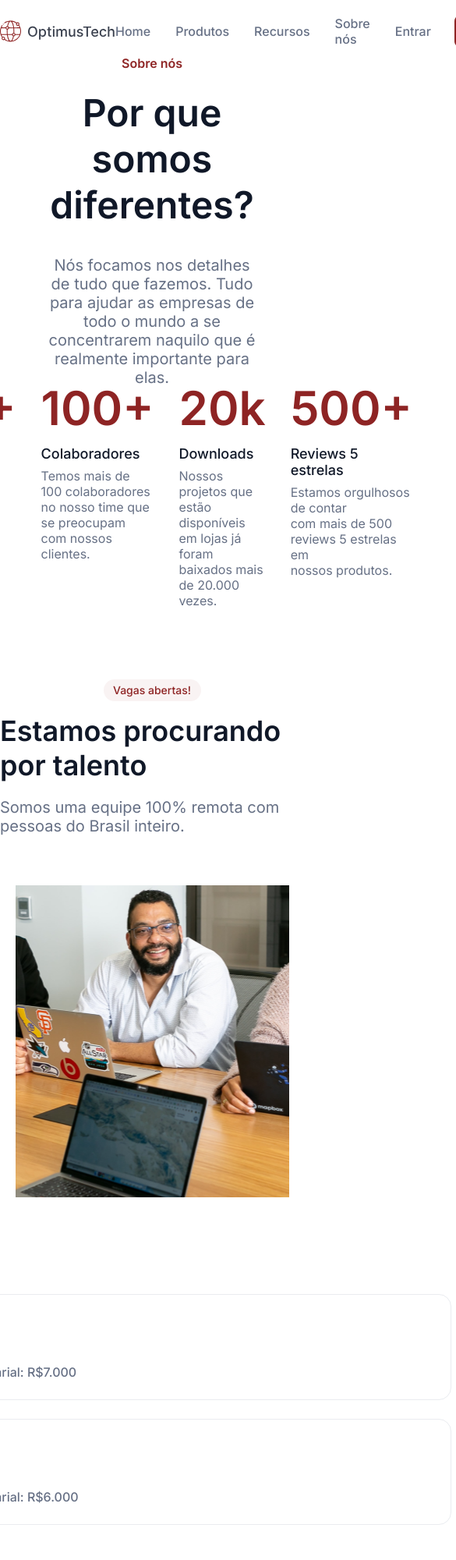
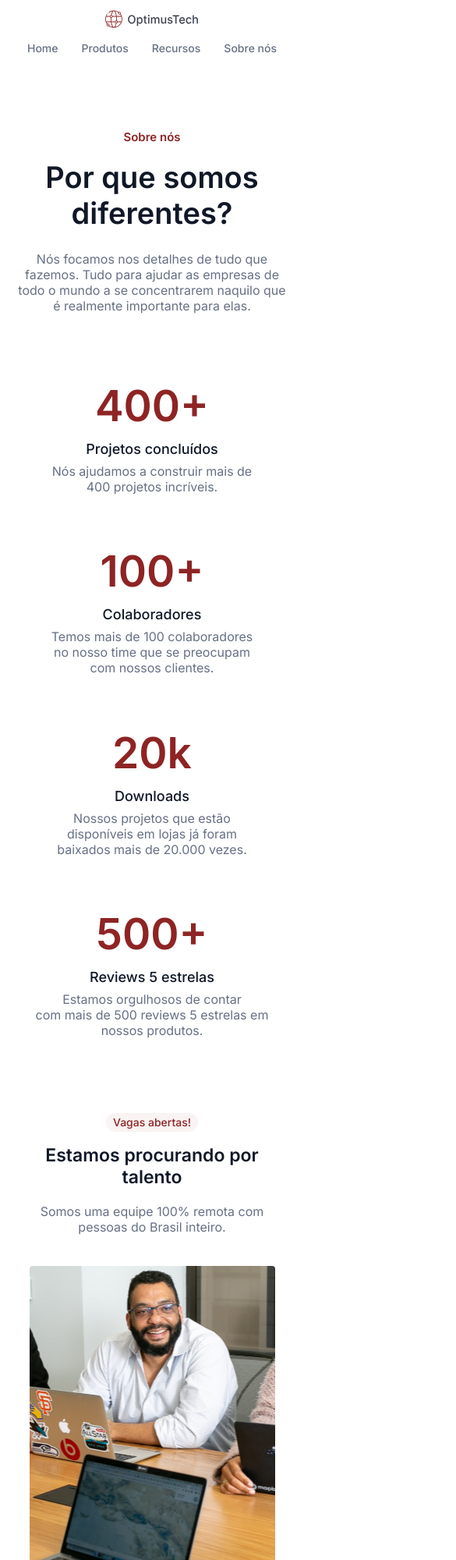
Before and after one commit to fRzGW/optimus-tech-girl-coding, a plain HTML site: page index.html in a window 390 px wide. Shown: the top 2000 px of the page at 78% size, 585 px wide, since content can reach past the window. Drawn offline with Linux system fonts and the light colour scheme.

Commit message:
Adicionando responsividade

```diff
--- a/index.html
+++ b/index.html
@@ -6,6 +6,7 @@
     <meta name="viewport" content="width=device-width, initial-scale=1.0">
     <title>OptimusTech</title>
     <link rel="stylesheet" href="style.css">
+    <link rel="stylesheet" media="screen and (max-width: 1200px)" href="mobile.css">
     <link rel="shortcut icon" href="./images/worldwide.svg" type="image/x-icon">
 </head>
 <body>
--- /dev/null
+++ b/mobile.css
@@ -0,0 +1,187 @@
+/* Header */
+
+header{
+  height: 80px;
+  text-align: center;
+  flex-direction: column;
+  align-items: center;
+  justify-content: space-around;
+}
+
+header img {
+  margin-top: 5px;
+  width: 120px;
+}
+
+header ul li, ul a, header a{
+  font-size: 14px;
+}
+
+header ul li a {
+  padding: 0 13px;
+}
+
+header ul li{
+  padding: 2px;
+  margin-right: 0;
+}
+
+header div{
+  display: none;
+}
+
+/* Cabeçalho */
+
+#cabecalho{
+  flex-direction: column;
+}
+
+#cabecalho .cabecalho-container{
+  width: 100%;
+}
+
+#cabecalho h1{
+  font-size: 15px;
+}
+
+#cabecalho h2{
+  margin-top: 19px;
+  font-size: 38px;
+  margin-bottom: 26px;
+}
+
+#cabecalho p{
+  width: 90%;
+  font-size: 16px;
+}
+
+/* Metricas */
+
+#metricas {
+  height: 100%;
+}
+
+#metricas .metricas-container {
+  flex-direction: column;
+  align-items: center;
+  text-align: center;
+  justify-content: space-between;
+}
+
+#metricas .metricas-container h1 {
+  font-size: 55px;
+}
+
+#metricas .metrica {
+  align-items: center;
+}
+
+/* Vagas */
+
+#vagas {
+  padding: 0 20px;
+  text-align: center;
+}
+
+#vagas .vagas-container .vagas-title {
+  width: 118px;
+  height: 24px;
+}
+
+#vagas .vagas-container h1 {
+  font-size: 23px;
+}
+
+#vagas .vagas-container p {
+  font-size: 16px;
+}
+
+#vagas .vagas-container .img {
+  margin-top: 40px;
+  width: 90%;
+  border-radius: 4px;
+}
+
+#vagas .vaga {
+  margin-top: 24px;
+  width: 100%;
+  height: 100%;
+  padding: 30px;
+}
+
+#vagas .vagas-abertas div h1, .vagas-abertas .vaga-title {
+  font-size: 16px;
+}
+
+#vagas .vagas-abertas h1 {
+  margin-top: 34px;
+  margin-bottom: 27px;
+}
+
+#vagas .vaga-desc {
+  margin-top: 32px;
+  margin-bottom: 28px;
+}
+
+/* Depoimentos */
+
+#depoimentos {
+  flex-direction: column;
+  align-items: center;
+}
+
+#depoimentos .depoimentos-container {
+  width: 90%;
+  height: 100%;
+  padding: 15px;
+}
+
+.depoimentos-header {
+  margin-bottom: 22px;
+}
+
+.depoimentos-header h1 {
+  font-size: 14px;
+}
+
+.depoimentos-header h2 {
+  width: 100%;
+  line-height: 1.4;
+  font-size: 16px;
+}
+
+/* Formulario */
+
+#formulario {
+  text-align: center;
+  align-items: center;
+  justify-content: center;
+  padding: 10px;
+}
+
+#formulario h1 {
+  margin-top: 36px;
+  font-size: 17px;
+}
+
+#formulario h2 {
+  margin-top: 15px;
+  font-size: 14px;
+  margin-bottom: 25px;
+}
+
+#formulario input {
+  text-align: center;
+  margin-bottom: 15px;
+  width: 320px;
+}
+
+#formulario button {
+  width: 116px;
+  height: 48px;
+  padding: 12px 20px;
+}
+
+#formulario p {
+  font-size: 13px;
+}
--- a/style.css
+++ b/style.css
@@ -258,7 +258,6 @@ header div .register-btn:hover{
     padding: 0px 0px 96px;
     display: flex;
     justify-content: center;
-
 }
 
 #depoimentos .depoimentos-container {
@@ -307,6 +306,8 @@ header div .register-btn:hover{
     font-size: 14px;
     font-weight: 400;
 }
+
+/* Formulario */
 
 #formulario {
     height: 430px;
```
